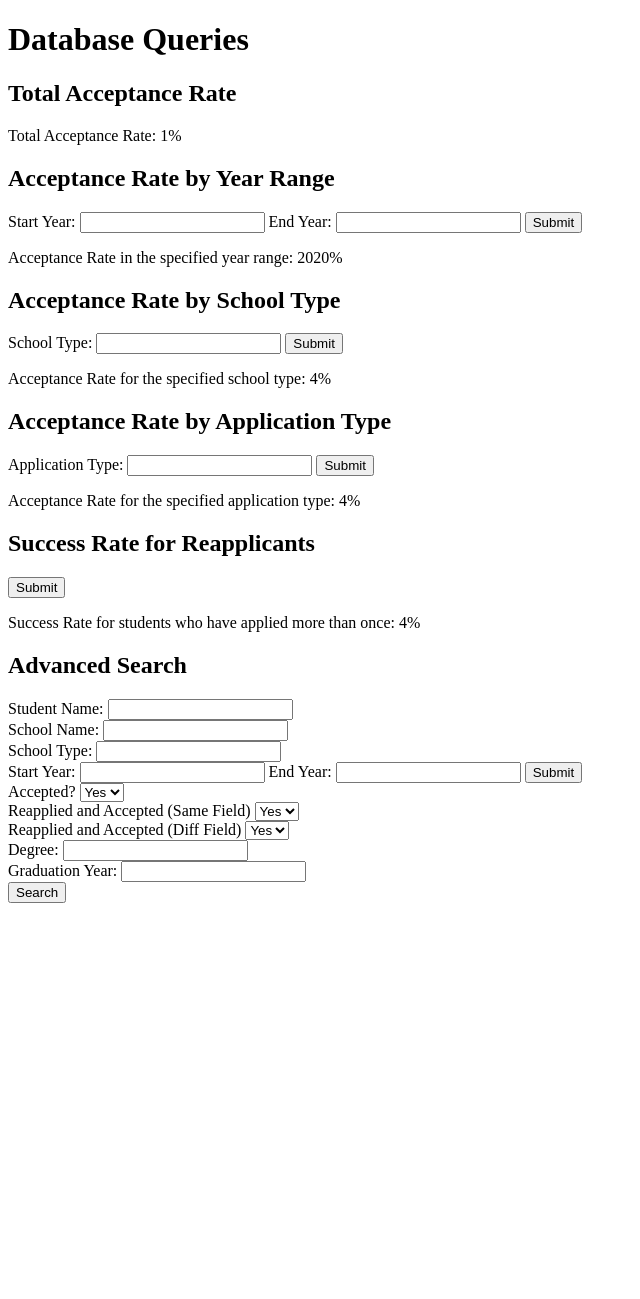
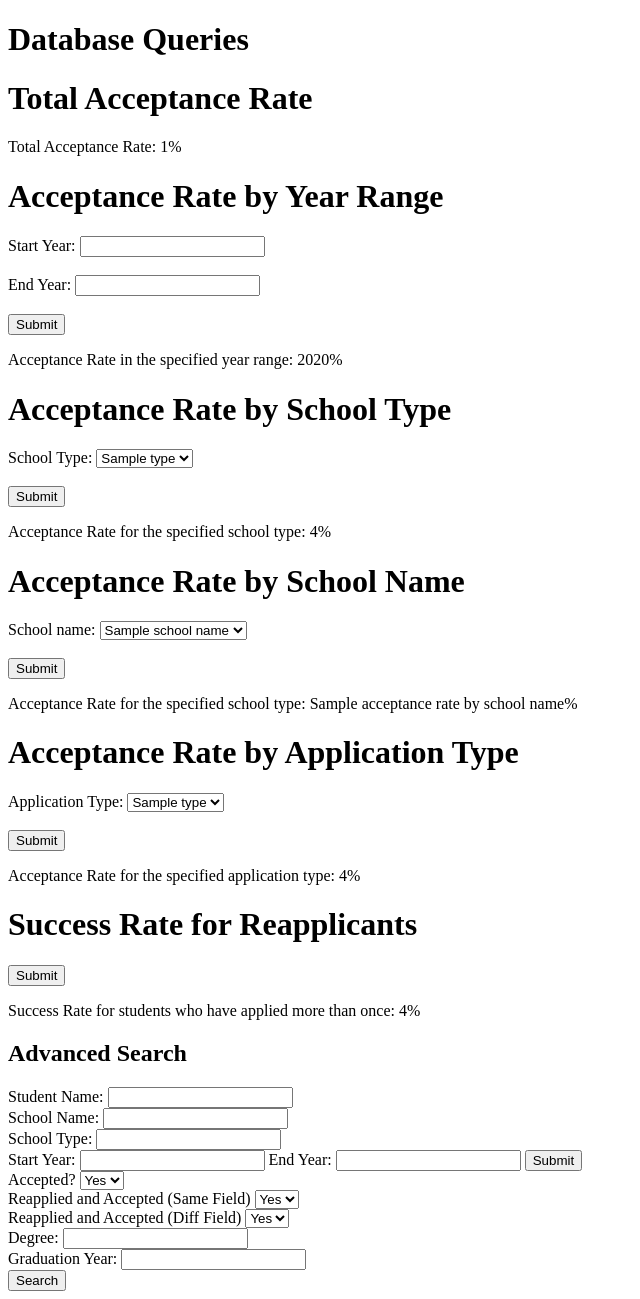
Before and after one commit to mebcool/Gradoutcome, a Flask app: template proto3/templates/queries.html in a window 1280 px wide. Shown: the part 34-1333 px from the top of the page, without its empty margins (0-640 px from the left). Before the commit the page ends 937 px from the top, so only its background shows below. Run offline with Flask 3, Linux system fonts and the light colour scheme; the template is opened without the code that fills it: most values are stand-ins (such as "Sample title", 1, 10 or a date in 2020).

Commit message:
Update queries.html
added query functionality

```diff
--- a/proto3/templates/queries.html
+++ b/proto3/templates/queries.html
@@ -3,44 +3,64 @@
 {% block body %}
     <h1>Database Queries</h1>
 
-    <h2>Total Acceptance Rate</h2>
+     <h1>Total Acceptance Rate</h1>
     <p>Total Acceptance Rate: {{ total_acceptance_rate }}%</p>
 
-    <h2>Acceptance Rate by Year Range</h2>
-    <form method="post" action="{{ url_for('acceptance_rate_by_year') }}">
+    <h1>Acceptance Rate by Year Range</h1>
+    <form action="/query_acceptance_by_year" method="post">
         <label for="start_year">Start Year:</label>
-        <input type="number" id="start_year" name="start_year" required>
+        <input type="text" id="start_year" name="start_year"><br><br>
         <label for="end_year">End Year:</label>
-        <input type="number" id="end_year" name="end_year" required>
-        <button type="submit">Submit</button>
+        <input type="text" id="end_year" name="end_year"><br><br>
+        <input type="submit" value="Submit">
     </form>
     <p>Acceptance Rate in the specified year range: {{ acceptance_rate_by_year }}%</p>
 
-    <h2>Acceptance Rate by School Type</h2>
-    <form method="post" action="{{ url_for('acceptance_rate_by_school_type') }}">
+    <h1>Acceptance Rate by School Type</h1>
+    <form action="/query_acceptance_by_school_type" method="post">
     <label for="school_type">School Type:</label>
-        <input type="text" id="school_type" name="school_type" required>
-        <button type="submit">Submit</button>
+    <select id="school_type" name="school_type">
+        {% for type in school_types %}
+            <option value="{{ type }}">{{ type }}</option>
+        {% endfor %}
+    </select><br><br>
+    <input type="submit" value="Submit">
 </form>
 <p>Acceptance Rate for the specified school type: {{ acceptance_rate_by_school_type }}%</p>
 
-    <h2>Acceptance Rate by Application Type</h2>
-    <form method="post" action="{{ url_for('acceptance_rate_by_application_type') }}">
+    <h1>Acceptance Rate by School Name</h1>
+    <form action="/query_acceptance_by_school_name" method="post">
+    <label for="school_name">School name:</label>
+    <select id="school_name" name="school_name">
+        {% for name in school_names %}
+            <option value="{{ name }}">{{ name }}</option>
+        {% endfor %}
+    </select><br><br>
+    <input type="submit" value="Submit">
+</form>
+<p>Acceptance Rate for the specified school type: {{ acceptance_rate_by_school_name }}%</p>
+
+ <h1>Acceptance Rate by Application Type</h1>
+<form action="/query_acceptance_by_application_type" method="post">
     <label for="application_type">Application Type:</label>
-        <input type="text" id="application_type" name="application_type" required>
-        <button type="submit">Submit</button>
+    <select id="application_type" name="application_type">
+        {% for type in application_types %}
+            <option value="{{ type }}">{{ type }}</option>
+        {% endfor %}
+    </select><br><br>
+    <input type="submit" value="Submit">
 </form>
 <p>Acceptance Rate for the specified application type: {{ acceptance_rate_by_application_type }}%</p>
 
-    <h2>Success Rate for Reapplicants</h2>
-    <form method="post" action="{{ url_for('success_rate_for_reapplicants') }}">
-        <button type="submit">Submit</button>
+    <h1>Success Rate for Reapplicants</h1>
+    <form action="/query_success_rate_reapplicants" method="post">
+        <input type="submit" value="Submit">
     </form>
-    <p>Success Rate for students who have applied more than once: {{ success_rate_for_reapplicants }}%</p>
+    <p>Success Rate for students who have applied more than once: {{ success_rate_reapplicants }}%</p>
 
+    <!--advanced search-->
     <h2>Advanced Search</h2>
     <form method="post" action="{{ url_for('advanced_search') }}">
-        <!-- Add input fields for search criteria -->
         <label for="name">Student Name:</label>
         <input type="text" id="name" name="name"><br>
 
@@ -80,12 +100,11 @@
         <label for="graduation_year">Graduation Year:</label>
         <input type="number" id="graduation_year" name="graduation_year"><br>
 
-        <!-- Add more input fields for other search criteria -->
 
         <button type="submit">Search</button>
     </form>
 
-    <!-- Display search results -->
+
     {% if search_results %}
         <h2>Search Results</h2>
         <table>
```
Lines whose indentation alone changed are shown as unchanged.
